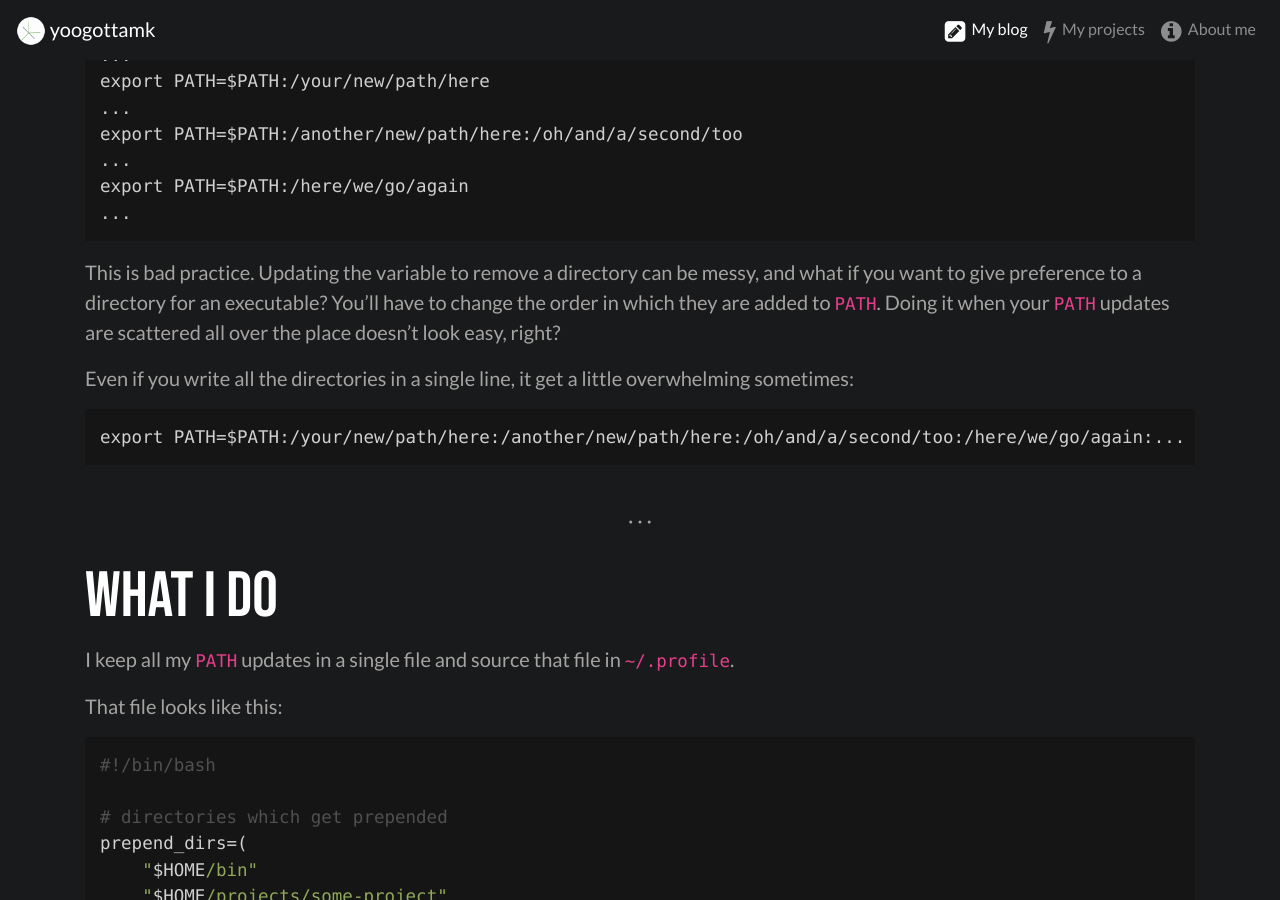
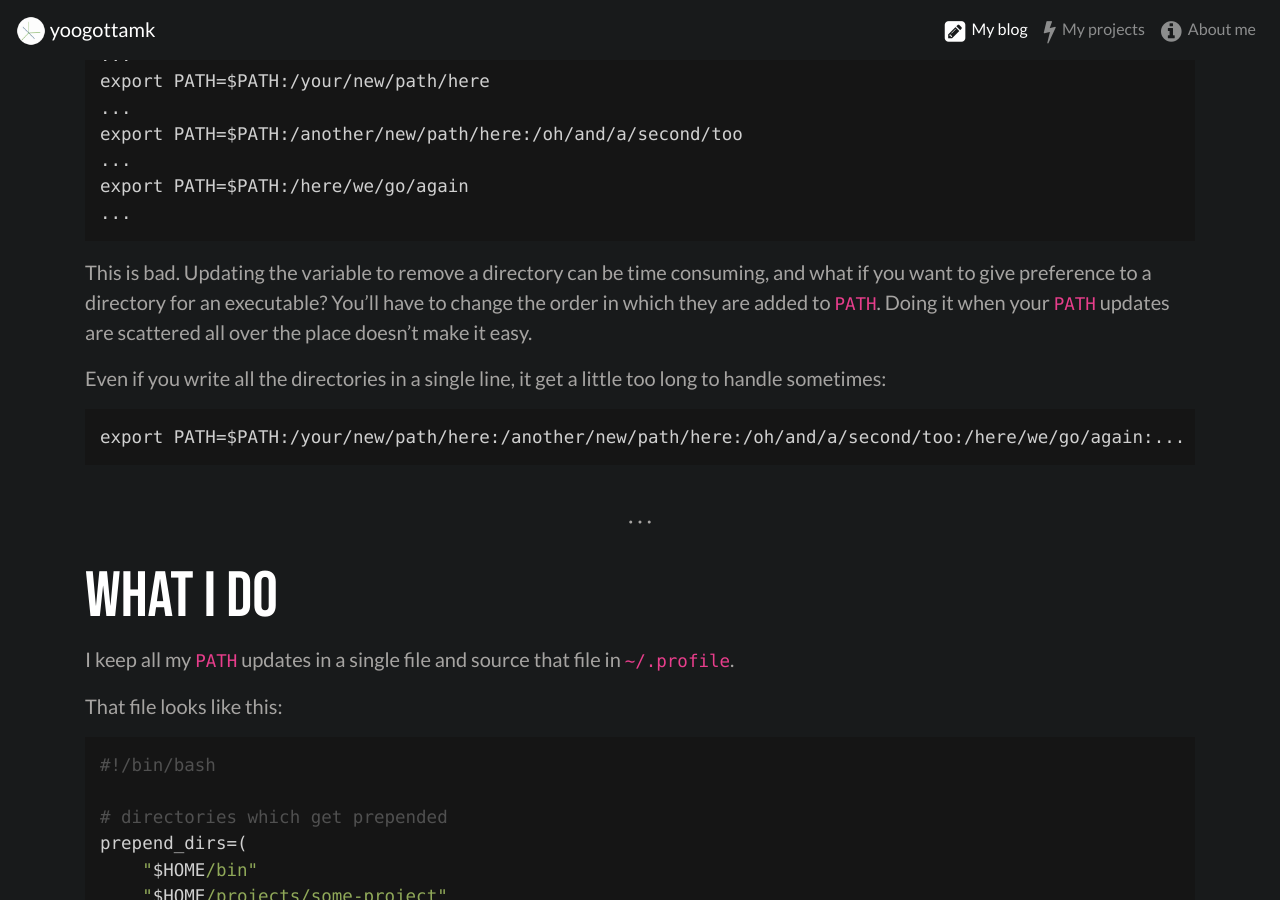
Before and after one commit to yoogottamk/yoogottamk.github.io, a Jekyll site: the page built from _posts/2019-12-08-managing-path.md, in a window 1280 px wide and 900 px high, scrolled down 1590 px. Built offline with Jekyll 4.4.1, drawn with Linux system fonts in a browser that asks for light colours; comment, search, counter and statistics services are not loaded.

Commit message:
made the content a little better

````diff
--- a/_posts/2019-12-08-managing-path.md
+++ b/_posts/2019-12-08-managing-path.md
@@ -43,9 +43,9 @@ export PATH=$PATH:/here/we/go/again
 ...
 ```
 
-This is bad practice. Updating the variable to remove a directory can be messy, and what if you want to give preference to a directory for an executable? You'll have to change the order in which they are added to `PATH`. Doing it when your `PATH` updates are scattered all over the place doesn't look easy, right?
+This is bad. Updating the variable to remove a directory can be time consuming, and what if you want to give preference to a directory for an executable? You'll have to change the order in which they are added to `PATH`. Doing it when your `PATH` updates are scattered all over the place doesn't make it easy.
 
-Even if you write all the directories in a single line, it get a little overwhelming sometimes:
+Even if you write all the directories in a single line, it get a little too long to handle sometimes:
 ```shell
 export PATH=$PATH:/your/new/path/here:/another/new/path/here:/oh/and/a/second/too:/here/we/go/again:...
 ```
````
Also changed, not shown: _posts/2019-12-01-under-construction.md (+1 -1 lines).
